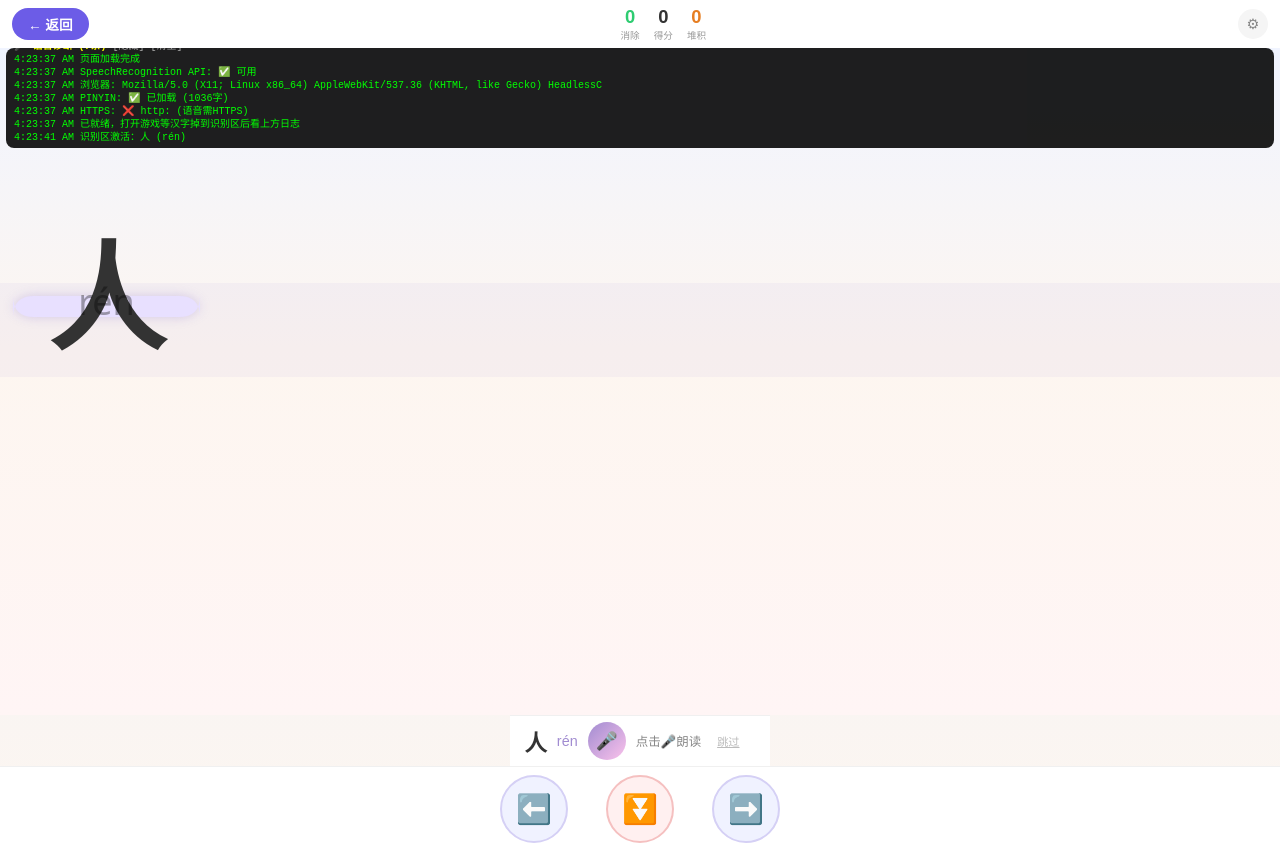
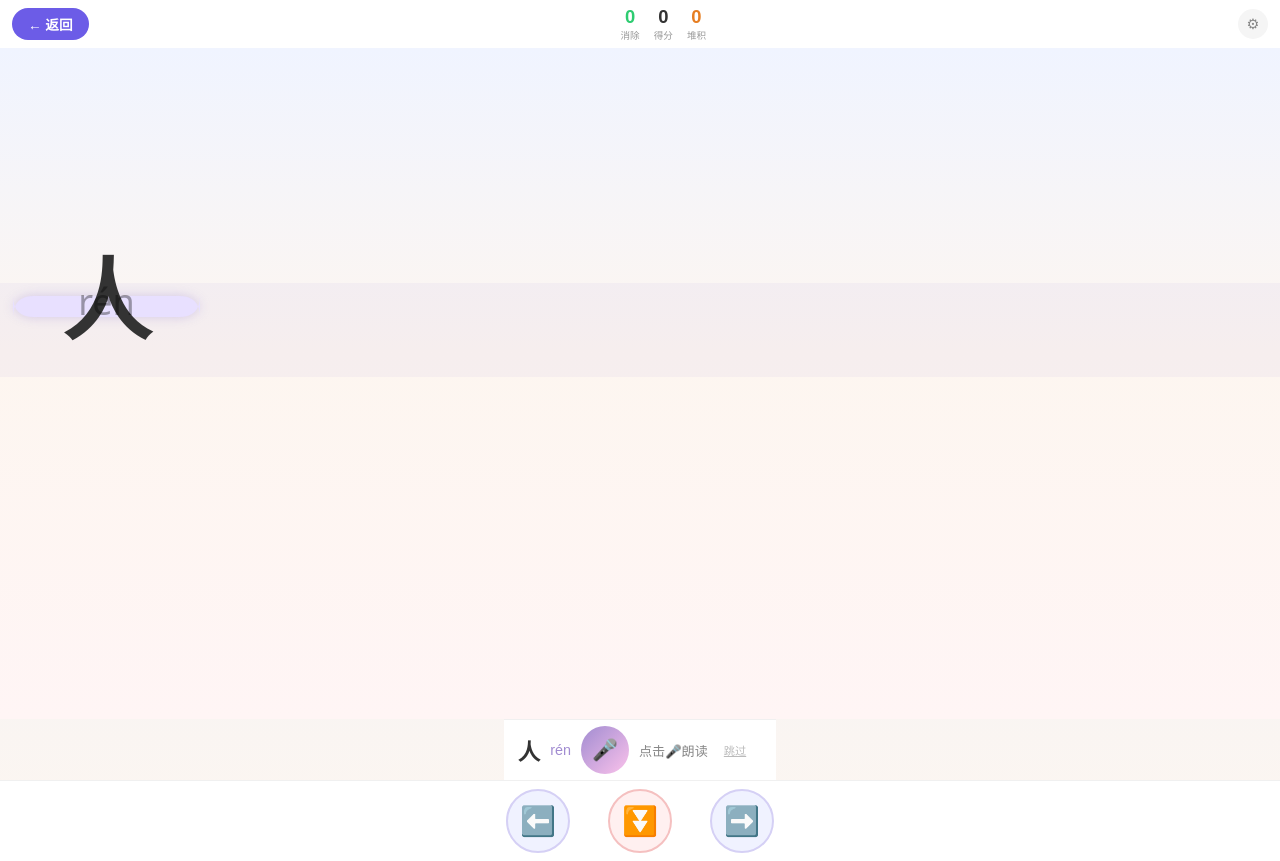
Before and after one commit to Miles1014/hanzi-app, a plain HTML site: page tetris.html in a window 1280 px wide. Drawn offline with Linux system fonts and the light colour scheme.

Commit message:
清理调试面板，内联语音识别条，界面优化

```diff
--- a/tetris.html
+++ b/tetris.html
@@ -24,30 +24,32 @@ input{font-family:inherit;outline:none}
 .stat-item .num.stacked{color:#e67e22}
 #topBar .btn-settings{background:#f5f5f5;color:#888;width:30px;height:30px;border-radius:50%;font-size:.9em;display:flex;align-items:center;justify-content:center;transition:all .2s}
 
-/* 游戏区 - 最大化 */
+/* 游戏区 */
 #gameArea{flex:1;display:flex;flex-direction:column;align-items:center;justify-content:center;padding:0;overflow:hidden;min-height:0}
 #canvasWrapper{position:relative;width:100%;flex:1;display:flex;align-items:center;justify-content:center;min-height:0}
-#gameCanvas{display:block;border-radius:0;background:#fff;width:100%;height:100%}
+#gameCanvas{display:block;background:#fff;width:100%;height:100%}
 
-/* 内联语音识别条 - 紧凑，替代弹窗 */
-#recogBar{display:none;align-items:center;justify-content:center;gap:10px;padding:6px 14px;background:#fff;border-top:1px solid #f0f0f0;flex-shrink:0;min-height:44px}
+/* 语音识别条（内联版） */
+#recogBar{display:none;align-items:center;justify-content:center;gap:10px;padding:6px 14px;background:#fff;border-top:1px solid #f0f0f0;flex-shrink:0}
 #recogBar.visible{display:flex}
 #recogBar .rb-char{font-size:1.4em;font-weight:bold;color:#333}
 #recogBar .rb-pinyin{font-size:.9em;color:#a18cd1}
-#recogBar .rb-mic{width:38px;height:38px;border-radius:50%;background:linear-gradient(135deg,#a18cd1,#fbc2eb);color:#fff;font-size:1.1em;display:flex;align-items:center;justify-content:center;border:none;cursor:pointer;touch-action:manipulation;transition:all .2s;flex-shrink:0}
+#recogBar .rb-mic{width:48px;height:48px;border-radius:50%;background:linear-gradient(135deg,#a18cd1,#fbc2eb);color:#fff;font-size:1.3em;display:flex;align-items:center;justify-content:center;border:none;cursor:pointer;touch-action:manipulation;transition:all .2s;flex-shrink:0}
 #recogBar .rb-mic:active{transform:scale(.9)}
-#recogBar .rb-mic.listening{animation:micPulse .6s infinite alternate;box-shadow:0 0 15px rgba(161,140,209,0.5)}
+#recogBar .rb-mic.listening{animation:micPulse .6s infinite alternate;box-shadow:0 0 18px rgba(161,140,209,0.5)}
 @keyframes micPulse{from{transform:scale(1)}to{transform:scale(1.15)}}
-#recogBar .rb-timer{font-size:.9em;font-weight:bold;color:#a18cd1;min-width:20px}
-#recogBar .rb-status{font-size:.78em;color:#888;max-width:120px;overflow:hidden;text-overflow:ellipsis;white-space:nowrap}
+#recogBar .rb-timer{font-size:1em;font-weight:bold;color:#a18cd1;min-width:22px}
+#recogBar .rb-status{font-size:.82em;color:#888;max-width:140px;overflow:hidden;text-overflow:ellipsis;white-space:nowrap}
 #recogBar .rb-skip{font-size:.7em;color:#bbb;background:none;border:none;text-decoration:underline;cursor:pointer;padding:2px 6px}
 
 /* 底部操作按钮 */
-#controls{display:flex;align-items:center;justify-content:center;gap:24px;padding:7px 16px;flex-shrink:0;background:#fff;border-top:1px solid #f0f0f0}
-.ctrl-btn{width:56px;height:56px;border-radius:50%;background:#f0f2ff;color:#6c5ce7;font-size:1.5em;display:flex;align-items:center;justify-content:center;transition:all .15s;touch-action:manipulation;font-weight:bold;border:2px solid #d5d0f5}
-.ctrl-btn:active{background:#d5d0f5;transform:scale(.92)}
+#controls{display:flex;align-items:center;justify-content:center;gap:20px;padding:6px 12px;flex-shrink:0;background:#fff;border-top:1px solid #f0f0f0}
+.ctrl-btn{width:52px;height:52px;border-radius:50%;background:#f0f2ff;color:#6c5ce7;font-size:1.5em;display:flex;align-items:center;justify-content:center;transition:all .15s;touch-action:manipulation;font-weight:bold;border:2px solid #d5d0f5}
+.ctrl-btn:active{background:#d5d0f5;transform:scale(.9)}
 .ctrl-btn.disabled{opacity:.3;pointer-events:none}
 .ctrl-btn.drop-btn{background:#fff0f0;color:#e74c3c;border-color:#f5c0c0}
+
+
 
 /* 书写弹窗 */
 #writingOverlay{position:fixed;inset:0;background:rgba(0,0,0,0.55);z-index:200;display:none;align-items:center;justify-content:center}
@@ -101,8 +103,8 @@ input{font-family:inherit;outline:none}
 /* iPad 适配 */
 @media(min-width:768px){
   #controls{gap:38px;padding:8px 20px}
-  .ctrl-btn{width:68px;height:68px;font-size:1.8em}
-  .rb-mic{width:44px;height:44px;font-size:1.2em}
+  .ctrl-btn{width:64px;height:64px;font-size:1.8em}
+  .rb-mic{width:56px;height:56px;font-size:1.5em}
   .write-box{width:360px}
 }
 </style>
@@ -346,12 +348,13 @@ function startRecognition(){
   D('识别区激活：'+ch+' ('+py+')');
   document.getElementById('voiceChar').textContent=ch;
   document.getElementById('voicePinyin').textContent=py;
+  document.getElementById('voiceResult').innerHTML='';
+  document.getElementById('voiceStatus').textContent='点击🎤开始朗读';
+  document.getElementById('voiceStatus').textContent='点击🎤朗读';
   document.getElementById('micIcon').className='rb-mic';
   document.getElementById('micIcon').onclick=startVoiceRecognition;
   document.getElementById('voiceTimer').style.display='none';
-  document.getElementById('voiceSkipBtn').style.display='block';
-  document.getElementById('voiceResult').innerHTML='';
-  document.getElementById('voiceStatus').textContent='点击🎤朗读';
+  document.getElementById('voiceSkipBtn').style.display='inline';
   document.getElementById('recogBar').classList.add('visible');
   if(recognizer){D('已有持续识别器，直接开始');onVoiceRecognizerReady();}
 }
@@ -359,8 +362,9 @@ function startRecognition(){
 function onVoiceRecognizerReady(){
   document.getElementById('micIcon').className='rb-mic listening';
   document.getElementById('micIcon').onclick=null;
+  document.getElementById('voiceStatus').textContent='正在听...';
   document.getElementById('voiceStatus').textContent='🎤 请朗读...';
-  document.getElementById('voiceTimer').style.display='inline';
+  document.getElementById('voiceTimer').style.display='block';
   document.getElementById('voiceTimer').textContent=gameSettings.timeout;
   if(_timerInterval){clearInterval(_timerInterval);}
   var t=gameSettings.timeout;
@@ -618,7 +622,7 @@ function drawCharCell(col,row,char,bgColor,textColor,glow){
   ctx.closePath();ctx.fill();
   ctx.shadowBlur=0;ctx.shadowColor='transparent';
   ctx.fillStyle=textColor;
-  var fs=Math.max(20,Math.round(cellW*0.55));ctx.font='bold '+fs+'px system-ui';
+  var fs=Math.max(16,Math.round(cellW*0.42));ctx.font='bold '+fs+'px system-ui';
   ctx.textAlign='center';ctx.textBaseline='middle';ctx.fillText(char,x+cellW/2,y+cellH/2+1);
 }
 
@@ -649,50 +653,7 @@ function backToDashboard(){
 window.addEventListener('resize',function(){clearTimeout(this._rt);this._rt=setTimeout(resizeCanvas,200)});
 document.addEventListener('keydown',function(e){if(e.key==='ArrowLeft')moveLeft();else if(e.key==='ArrowRight')moveRight();else if(e.key==='ArrowDown')dropNow();});
 window.addEventListener('load',function(){setTimeout(initGame,50)});
-
-// 诊断面板 - 彻底排查语音识别问题
-var diagEl,diagVisible=true,diagBuf=[];
-
-function D(msg){
-  diagBuf.push(new Date().toLocaleTimeString()+' '+msg);
-  if(diagBuf.length>50)diagBuf.shift();
-  if(diagEl){diagEl.style.display='block';diagEl.innerHTML='<b style="color:#ff0">🎤 语音诊断 ('+diagBuf.length+'条)</b> <span style="color:#aaa;font-size:10px;cursor:pointer" onclick="toggleDiag()">[隐藏] [清空]</span><br>'+diagBuf.join('<br>');diagEl.scrollTop=diagEl.scrollHeight}
-  console.log('[TETRIS-DIAG] '+msg);
-}
-
-function toggleDiag(){
-  diagVisible=!diagVisible;
-  if(diagVisible){diagEl.style.display='block';}else{diagEl.style.display='none';}
-}
-
-// Build diagnostic panel
-diagEl=document.createElement('div');
-diagEl.id='diagPanel';
-diagEl.style.cssText='position:fixed;top:48px;left:6px;right:6px;background:rgba(0,0,0,0.88);color:#0f0;padding:4px 8px;border-radius:8px;font-size:10px;font-family:monospace;z-index:9999;line-height:1.3;max-height:100px;overflow-y:auto';
-diagEl.innerHTML='<b style="color:#ff0">🎤 点击游戏🎤按钮后看这里</b>';
-document.body.appendChild(diagEl);
-// Pre-check browser support
-D('页面加载完成');
-var SR=window.SpeechRecognition||window.webkitSpeechRecognition;
-D('SpeechRecognition API: '+(SR?'✅ 可用':'❌ 不可用'));
-D('浏览器: '+navigator.userAgent.substring(0,80));
-D('PINYIN: '+(typeof PINYIN!=='undefined'?'✅ 已加载 ('+Object.keys(PINYIN).length+'字)':'❌ 未加载'));
-D('HTTPS: '+(location.protocol==='https:'?'✅':'❌ '+location.protocol+' (语音需HTTPS)'));
-
-// 一键诊断按钮
-window.__diagAll=function(){
-  D('--- 全面诊断 ---');
-  D('SpeechRecognition: '+(window.SpeechRecognition?'yes':'no'));
-  D('webkitSpeechRecognition: '+(window.webkitSpeechRecognition?'yes':'no'));
-  D('PINYIN: '+(typeof PINYIN!=='undefined'?'yes('+Object.keys(PINYIN).length+'字)':'no'));
-  D('gameState: '+gameState);
-  D('fallingChar: '+(fallingChar?fallingChar.char+' col='+fallingChar.col:'null'));
-  D('recognizer: '+(recognizer?'exists':'null'));
-  D('gameSettings.speed: '+gameSettings.speed+', mode: '+gameSettings.mode+', timeout: '+gameSettings.timeout);
-};
-D('已就绪，打开游戏等汉字掉到识别区后看上方日志');
-
-console.log('TETRIS DIAG: __diagAll() 打印全面诊断');
+function D(){}
 </script>
 </body>
 </html>
```
